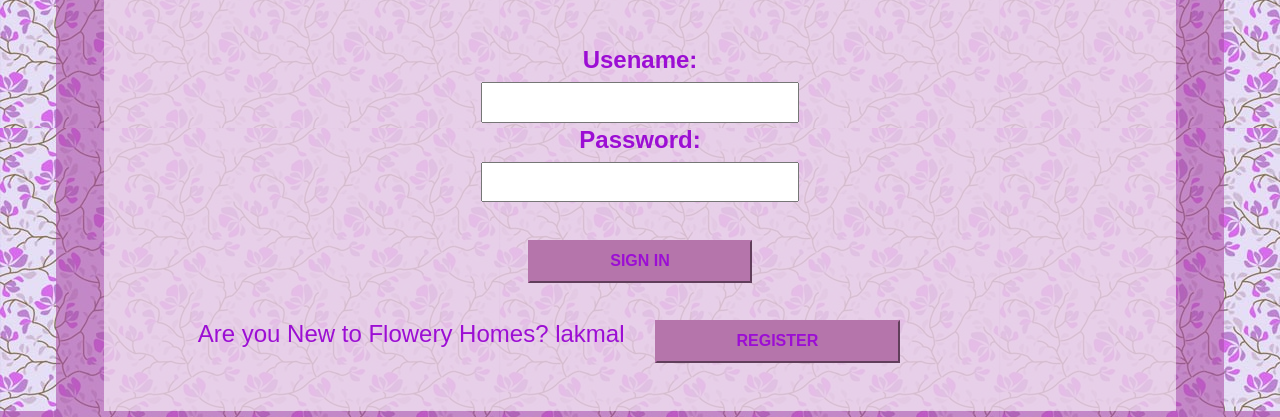
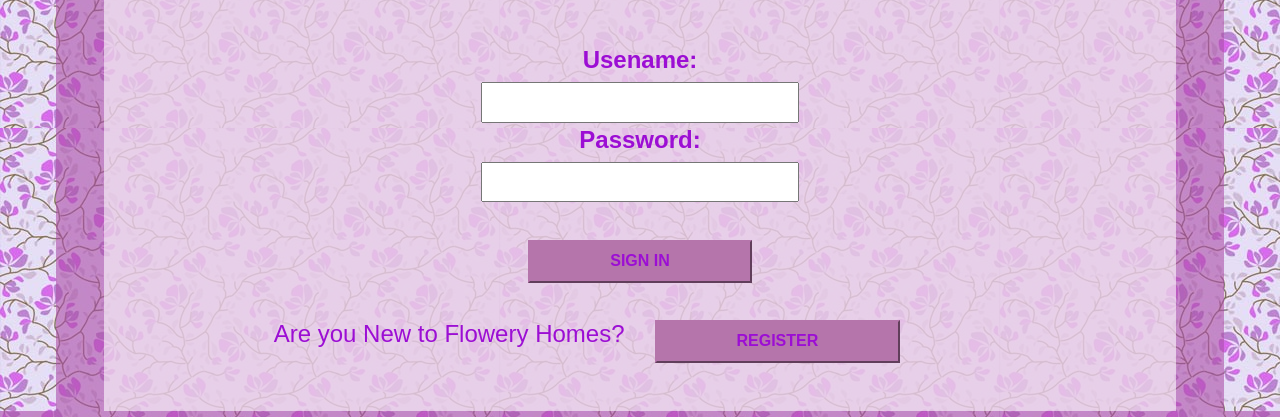
Before and after one commit to hmnimesha/javaeeday3, a plain HTML site: page login.html in a window 1280 px wide. Shown: the part 488-905 px from the top of the page. Drawn offline with nearby package versions, Linux system fonts and the light colour scheme.

Commit message:
bug fixed

```diff
--- a/login.html
+++ b/login.html
@@ -99,7 +99,7 @@
             <div class="container">
       			<div class="row">
         			<div class="col-md-5" align="right">
-            			<p>Are you New to Flowery Homes? lakmal</p>
+            			<p>Are you New to Flowery Homes?</p>
                     </div>
                     <div class="col-md-7" align="left">
                 		<button class="text-uppercase button" onClick="self.location='Register.html'"><strong>Register</strong></button>
```
